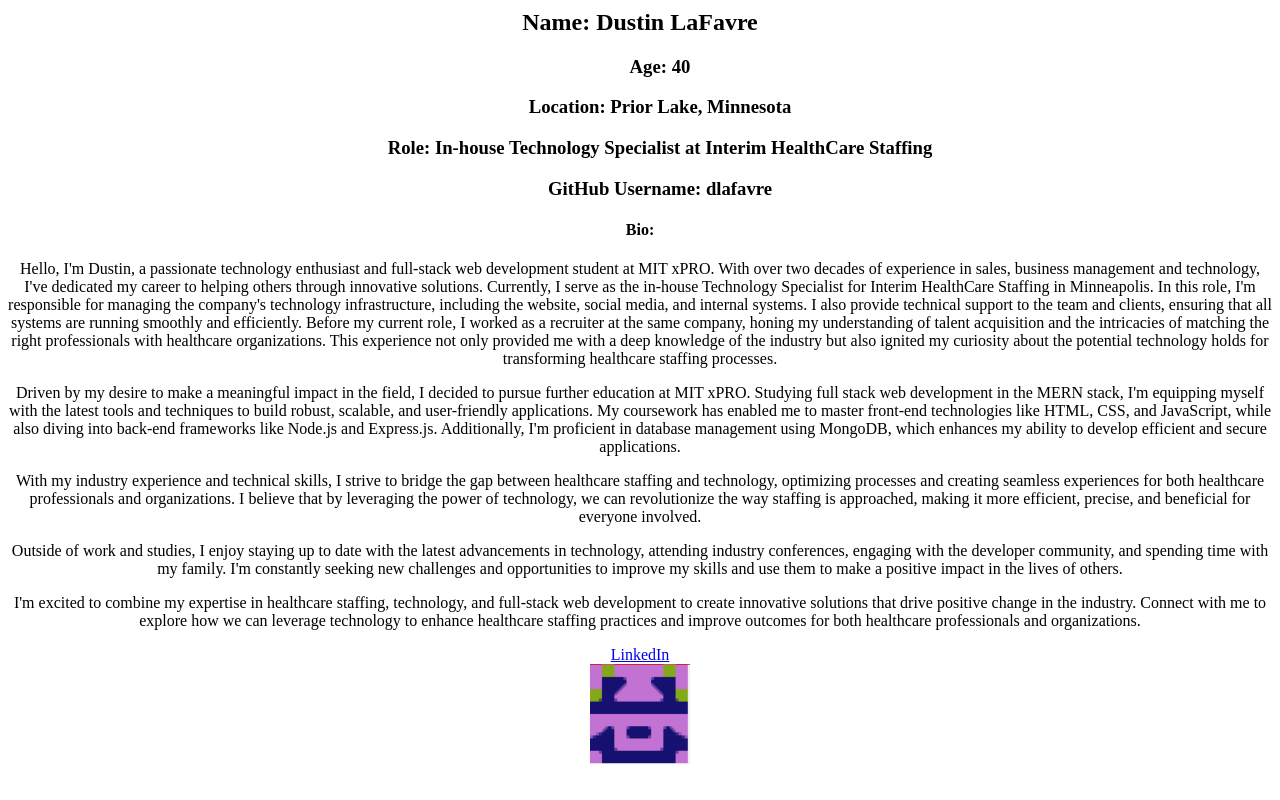
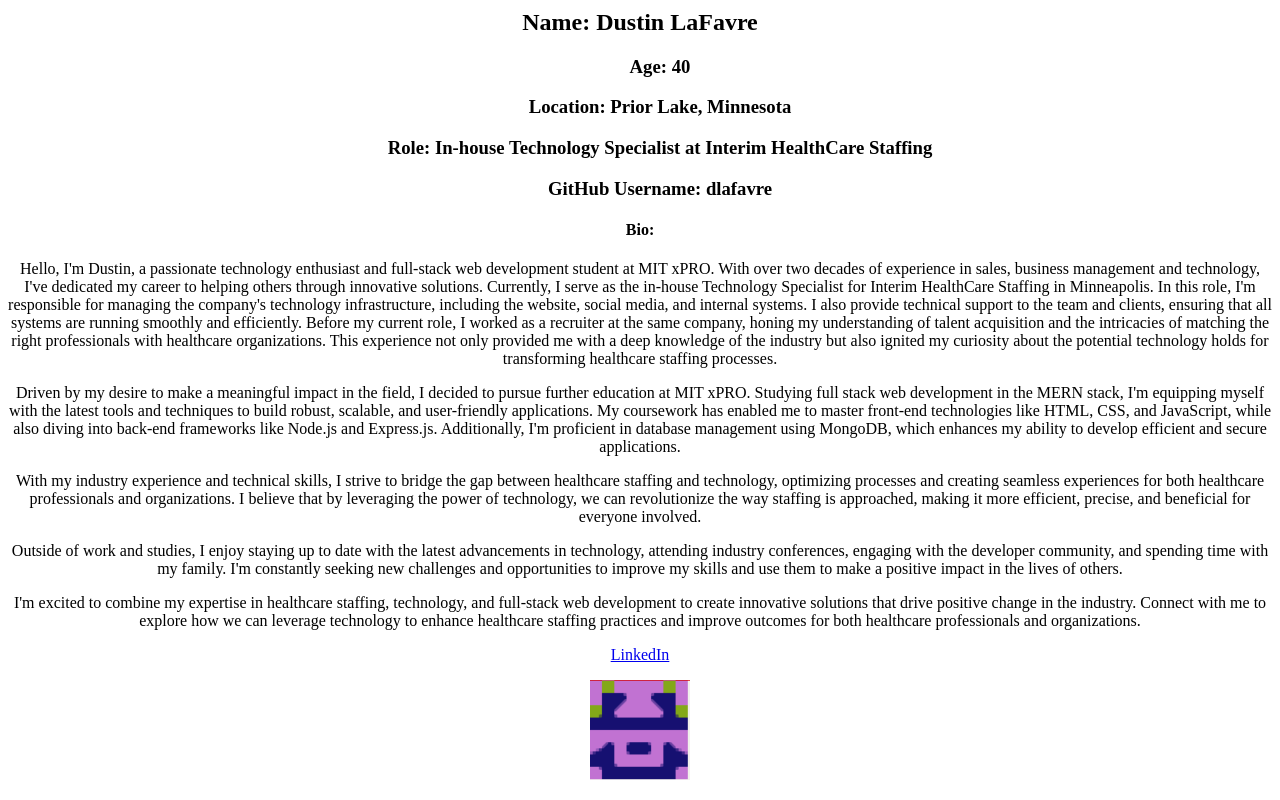
Before and after one commit to dlafavre/dlafavre.github.io, a plain HTML site: page index.html in a window 1280 px wide. Shown: the part 631-1431 px from the top of the page. Before the commit the page ends 1407 px from the top, so only its background shows below. Drawn offline with Linux system fonts and the light colour scheme.

Commit message:
Formatting

```diff
--- a/index.html
+++ b/index.html
@@ -73,7 +73,7 @@
         <center><a href="https://www.linkedin.com/in/dustin-lee-0b1b1b1b1/">LinkedIn</a></center>
 </body>
 <footer>
-  <img src="DustinhashBlockie.PNG" alt="Dustin's hash Blockie" width="100" height="100">
+  <p><img src="DustinhashBlockie.PNG" alt="Dustin's hash Blockie" width="100" height="100"></p>
 </footer>
 
 </html>
```
